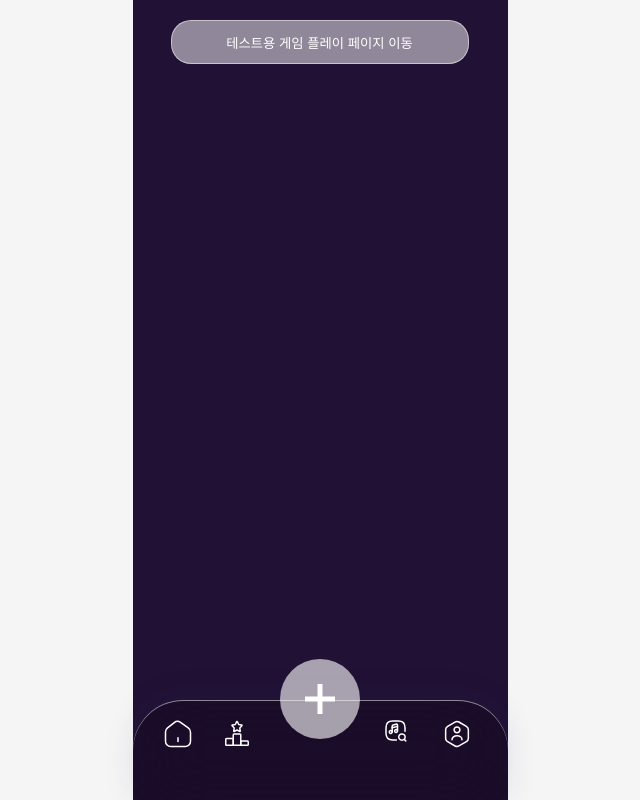
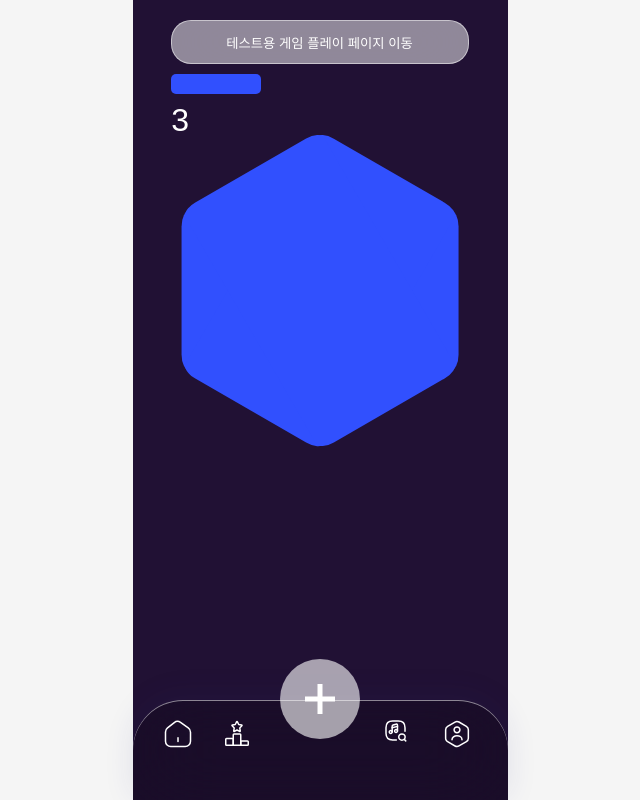
Before and after one commit to jinyverse/ahtata-front, a React (Create React App) app: page / in a window 1280 px wide. Shown: the whole page, without its empty margins (320-960 px from the left). Built offline with nearby package versions, Linux system fonts and the light colour scheme.

Commit message:
feat: 타이머 기능 구현

```diff
--- a/src/components/common/Hex.tsx
+++ b/src/components/common/Hex.tsx
@@ -1,10 +1,10 @@
 import styled from 'styled-components';
 
 const HexagonContainer = styled.div`
-    display: flex;
+    /* display: flex;
     justify-content: center;
     align-items: center;
-    height: 100vh;
+    height: 100vh; */
 `;
 
 const Hexagon = styled.div`
--- /dev/null
+++ b/src/components/common/Timer.tsx
@@ -0,0 +1,53 @@
+import React, { useState, useEffect } from 'react';
+import styled, { css } from 'styled-components';
+
+interface ProgressBarProps {
+    width: number;
+}
+
+const ProgressBarWrapper = styled.div`
+    width: 100%;
+    height: 20px;
+    border-radius: 5px;
+    margin: 10px 0;
+`;
+
+const ProgressBar = styled.div<ProgressBarProps>`
+    height: 20px;
+    border-radius: 5px;
+    background-color: ${({ theme }) => theme.button.Main};
+    width: ${props => props.width}%;
+    transition: ${props => (props.width > 0 ? 'width 1s ease-in-out' : 'none')};
+`;
+const TimeCount = styled.div`
+    font-size: xx-large;
+    color: white;
+`;
+
+function Timer() {
+    const [timeLeft, setTimeLeft] = useState(10);
+
+    useEffect(() => {
+        const intervalId = setInterval(() => {
+            setTimeLeft(prevTimeLeft => {
+                const nextTimeLeft = prevTimeLeft - 1;
+                return nextTimeLeft < 0 ? 0 : nextTimeLeft; // timeLeft가 음수가 되지 않도록 보호합니다.
+            });
+        }, 1000);
+
+        return () => {
+            clearInterval(intervalId);
+        };
+    }, []);
+
+    return (
+        <div>
+            <ProgressBarWrapper>
+                <ProgressBar width={timeLeft * 10} />
+            </ProgressBarWrapper>
+            <TimeCount>{timeLeft}</TimeCount>
+        </div>
+    );
+}
+
+export default Timer;
--- a/src/pages/Main.tsx
+++ b/src/pages/Main.tsx
@@ -6,6 +6,8 @@ import { userState } from '@/stores/userAtoms';
 import Layout from '@/components/common/Layout';
 import { NormalButton } from '@/components/common/Button';
 import Loading from '@/components/common/Loading';
+import Timer from '@/components/common/Timer';
+import Hex from '@/components/common/Hex';
 
 const Container = styled.div`
     width: 90%;
@@ -38,6 +40,8 @@ function Main() {
                         테스트용 게임 플레이 페이지 이동
                     </NormalButton>
                 </Link>
+                <Timer></Timer>
+                <Hex></Hex>
             </Container>
         </Layout>
     );
```
